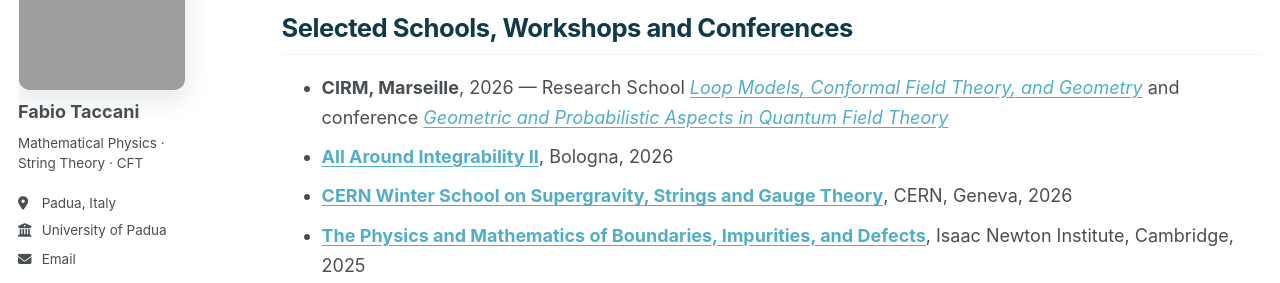
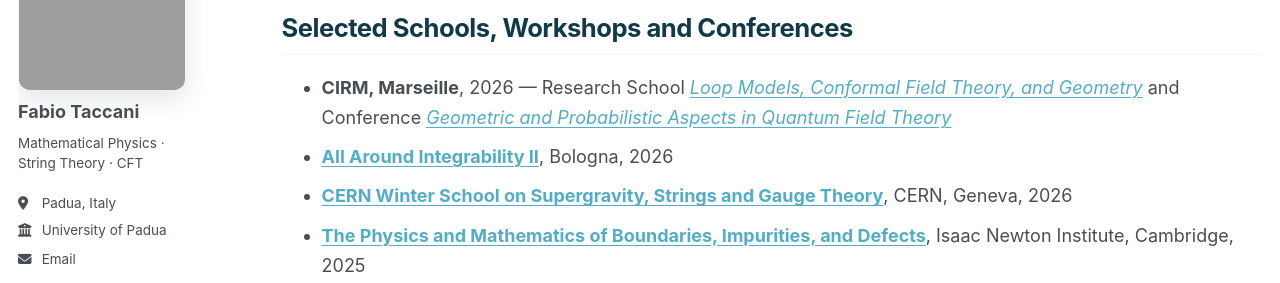
Before and after one commit to FabioTaccani/FabioTaccani.github.io, a Jekyll site: the page built from _pages/cv.md, in a window 1280 px wide and 900 px high, scrolled down 1776 px. Shown: the part 183-466 px from the top of the window. Built offline with Jekyll 4.4.1, drawn with Linux system fonts in a browser that asks for light colours; a style sheet for code colours, icons or effects is not loaded.

Commit message:
Refine conference listing

```diff
--- a/_pages/cv.md
+++ b/_pages/cv.md
@@ -66,7 +66,7 @@ Isaac Newton Institute, Cambridge · September 2025
 
 ## Selected Schools, Workshops and Conferences
 
-- **CIRM, Marseille**, 2026 — Research School [*Loop Models, Conformal Field Theory, and Geometry*](https://conferences.cirm-math.fr/3539.html) and conference [*Geometric and Probabilistic Aspects in Quantum Field Theory*](https://conferences.cirm-math.fr/3540.html)
+- **CIRM, Marseille**, 2026 — Research School [*Loop Models, Conformal Field Theory, and Geometry*](https://conferences.cirm-math.fr/3539.html) and Conference [*Geometric and Probabilistic Aspects in Quantum Field Theory*](https://conferences.cirm-math.fr/3540.html)
 - **[All Around Integrability II](https://rfrassek.github.io/conf/index.html)**, Bologna, 2026
 - **[CERN Winter School on Supergravity, Strings and Gauge Theory](https://indico.cern.ch/event/1590691/)**, CERN, Geneva, 2026
 - **[The Physics and Mathematics of Boundaries, Impurities, and Defects](https://www.newton.ac.uk/event/bidw01/)**, Isaac Newton Institute, Cambridge, 2025
```
